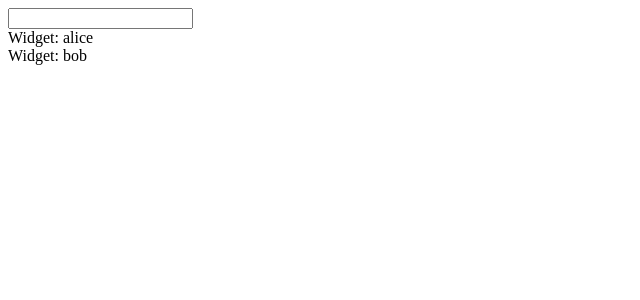
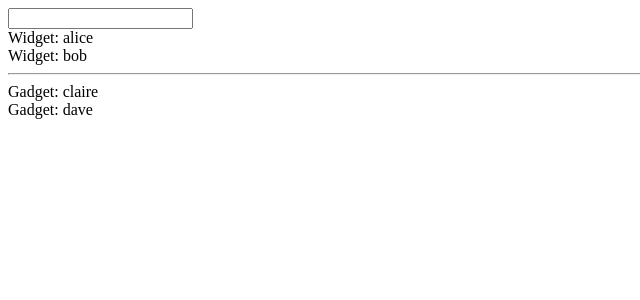
Before and after one commit to ryanalbon/getting-to-redux, a React (Create React App) app: page / in a window 1280 px wide. Shown: the top 300 px of the page, without its empty margins (0-640 px from the left). Built offline with nearby package versions, Linux system fonts and the light colour scheme.

Commit message:
Introducing GadgetList

```diff
--- a/src/App.js
+++ b/src/App.js
@@ -1,4 +1,5 @@
 import React from 'react';
+import GadgetList from './GadgetList';
 import WidgetForm from './WidgetForm';
 import WidgetList from './WidgetList';
 
@@ -7,6 +8,8 @@ function App() {
     <main>
       <WidgetForm />
       <WidgetList />
+      <hr />
+      <GadgetList />
     </main>
   );
 }
--- /dev/null
+++ b/src/GadgetList.js
@@ -0,0 +1,8 @@
+import React from 'react';
+import WithAppContext from './WithAppContext';
+
+function GadgetList(props) {
+  return props.gadgets.map((gadget, i) => <div key={i}>Gadget: {gadget}</div>);
+}
+
+export default WithAppContext(({ gadgets }) => ({ gadgets }))(GadgetList);
--- a/src/index.js
+++ b/src/index.js
@@ -16,6 +16,7 @@ function reducer(state, action) {
 
 const store = createStore(reducer, {
   widgets: ['alice', 'bob'],
+  gadgets: ['claire', 'dave'],
 });
 
 ReactDOM.render(<AppContextProvider store={store}><App /></AppContextProvider>, document.getElementById('root'));
```
